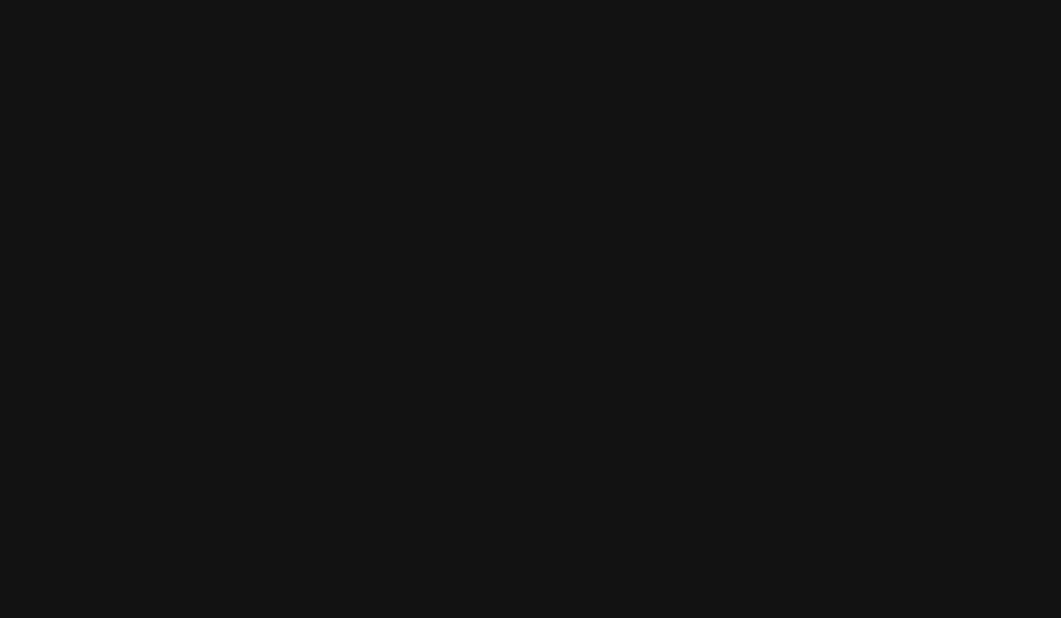
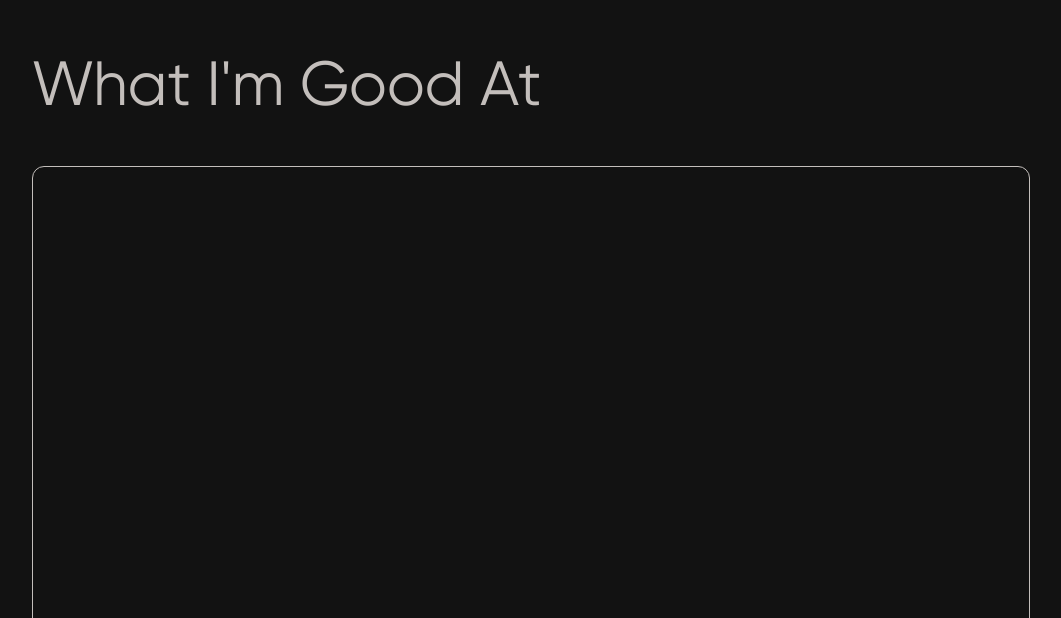
Before and after one commit to zoharkiks/theportfolyo, a Next.js app: page / in a window 1280 px wide. Shown: the part 2182-2800 px from the top of the page, without its empty margins (109-1170 px from the left). Before the commit the page ends 2157 px from the top, so only its background shows below. Built offline with nearby package versions, Linux system fonts and the light colour scheme.

Commit message:
Add skills

```diff
--- a/src/app/globals.css
+++ b/src/app/globals.css
@@ -7,6 +7,7 @@
   --color-background: hsl(0, 0%, 7%);
   --color-primary: hsl(22, 6%, 75%);
   --color-accent: hsl(345, 54%, 54%);
+  --color-dark: hsl(0, 0%, 10%);
 
   /* Font Sizes */
   --title-size: clamp(3.8em, 7.5vw, 7.5em);
@@ -141,6 +142,15 @@ span {
     width: 50%;
     transform: translate(3.5px, -7.5px) rotatez(45deg);
   }
+
+  /* ------------------------- Utilities -------------------------------------------------- */
+  .overlay {
+    @apply absolute top-0 left-0 w-full h-full;
+  }
+
+  .overlay-dark {
+    @apply bg-[var(--color-dark)] h-full w-full;
+  }
 }
 
 @layer base {
--- a/src/app/page.js
+++ b/src/app/page.js
@@ -1,5 +1,6 @@
 import Hero from "@/components/Hero";
 import Services from "@/components/Services";
+import Skills from "@/components/Skills";
 import Image from "next/image";
 
 export default function Home() {
@@ -7,6 +8,7 @@ export default function Home() {
     <main className="py-10">
      <Hero/>
      <Services/>
+     <Skills/>
     </main>
   );
 }
--- a/src/components/Hero.jsx
+++ b/src/components/Hero.jsx
@@ -38,7 +38,7 @@ const Hero = () => {
               <h3 className="font-medium uppercase ">
                 I'am <span className="text-accent">John Doe</span>, I develop 3D
                 visuals, user interfaces and web applications. I have been
-                honing my skills for 5 Years
+                honing my skills for <span className="text-accent">5</span> Years
               </h3>
             </div>
           </div>
--- a/src/components/Navbar.jsx
+++ b/src/components/Navbar.jsx
@@ -7,7 +7,7 @@ import { Button } from "./Button";
 const Navbar = () => {
   return (
     <nav className="fixed z-10 flex items-center justify-between w-full p-5 ">
-      <span className="text-4xl font-medium cursor-pointer">J.Doe</span>
+      <span className="text-4xl font-medium cursor-pointer !w-max">J.Doe</span>
 
       {/* Hamburger menu */}
       <label className="md:hidden" for="check">
--- /dev/null
+++ b/src/components/SkillCard.jsx
@@ -0,0 +1,16 @@
+import React from "react";
+
+const SkillCard = ({ column }) => {
+  return (
+    <div
+      className={`relative w-full  p-4 bg-primary rounded-xl text-background ${column} `}
+    >
+      <div className="w-full bg-accent rounded-xl h-[240px]"></div>
+      <div className="flex flex-col mt-4">
+        <h3 className="text-4xl font-medium" >C++</h3>
+      </div>
+    </div>
+  );
+};
+
+export default SkillCard;
--- /dev/null
+++ b/src/components/Skills.jsx
@@ -0,0 +1,15 @@
+import React from "react";
+import SkillCard from "./SkillCard";
+
+const Skills = () => {
+  return (
+    <section>
+      <div className="container">
+        <h2>What I'm Good At</h2>
+        <canvas className="w-full gap-10 p-4 mt-10 border rounded-xl border-primary"></canvas>
+      </div>
+    </section>
+  );
+};
+
+export default Skills;
```
